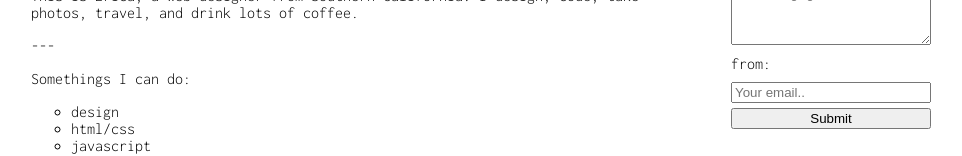
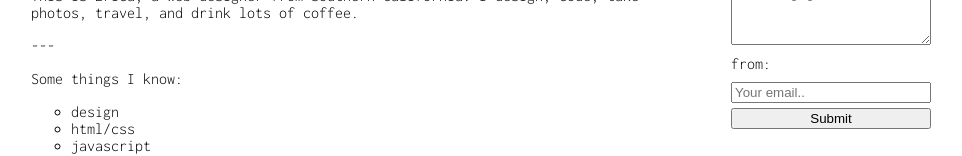
Before and after one commit to ericadeguzman/edg, a React (Vite) app: page / in a window 1280 px wide. Shown: the part 385-541 px from the top of the page, without its empty margins (159-1121 px from the left). Built offline with nearby package versions, Linux system fonts and the light colour scheme.

Commit message:
home message: some things i know

```diff
--- a/src/pages/Home.tsx
+++ b/src/pages/Home.tsx
@@ -11,7 +11,7 @@ function HomePage() {
           design, code, take photos, travel, and drink lots of coffee.{" "}
         </p>
         ---
-        <p>Somethings I can do:</p>
+        <p>Some things I know:</p>
         <ul className="horizontalList">
           <li>design</li>
           <li>html/css</li>
```
